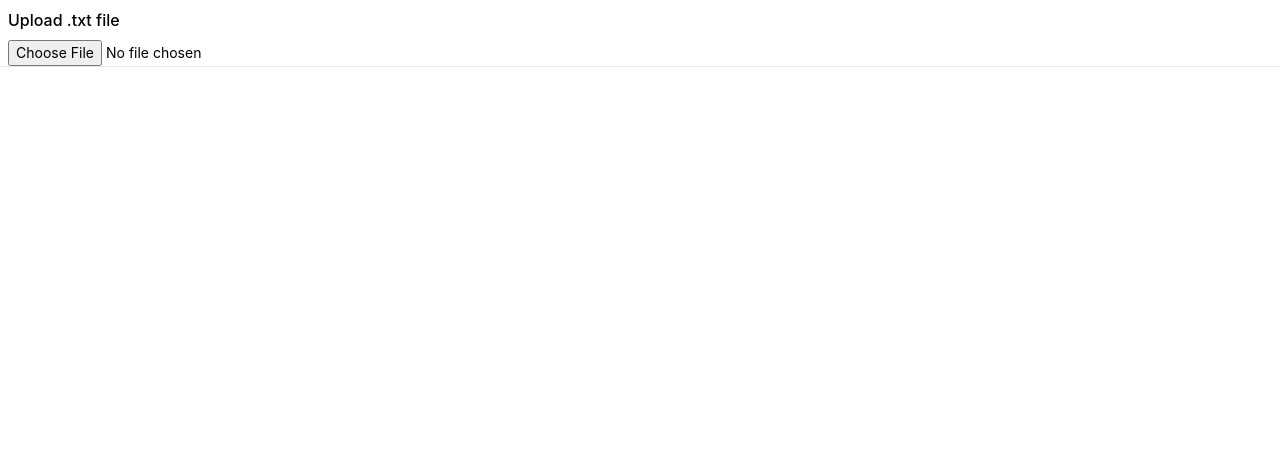
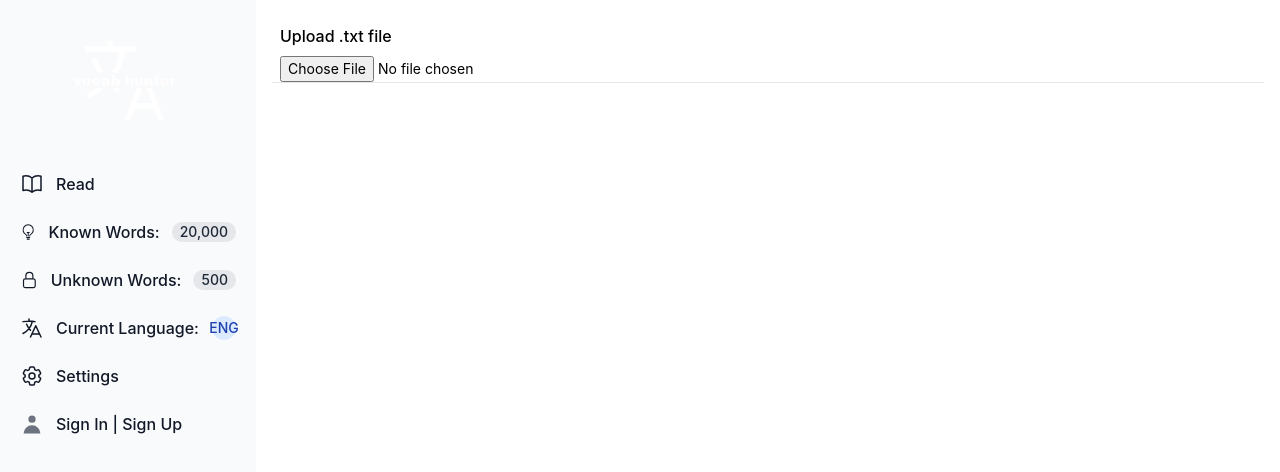
Before and after one commit to zehdi02/vocab-hunter, a React (Create React App) app: page / in a window 1280 px wide. Shown: the top 472 px of the page. Built offline with nearby package versions, Linux system fonts and the light colour scheme.

Commit message:
Added Sidebar boilerplate

```diff
--- a/src/App.js
+++ b/src/App.js
@@ -1,12 +1,12 @@
 import "./App.css";
-import Reader from "./components/Reader/Reader";
+import Sidebar from "./components/Sidebar/Sidebar";
 
 
 function App() {
   return (
     <div className="App">
 
-      <Reader />
+      <Sidebar />
 
     </div>
   );
--- /dev/null
+++ b/src/components/Sidebar/Sidebar.js
@@ -0,0 +1,86 @@
+import Reader from "../Reader/Reader";
+
+function Sidebar() {
+  return (
+    <div className="Sidebar">
+
+      <button data-drawer-target="logo-sidebar" data-drawer-toggle="logo-sidebar" aria-controls="logo-sidebar" type="button" class="inline-flex items-center p-2 mt-2 ml-3 text-sm text-gray-500 rounded-lg sm:hidden hover:bg-gray-100 focus:outline-none focus:ring-2 focus:ring-gray-200 dark:text-gray-400 dark:hover:bg-gray-700 dark:focus:ring-gray-600">
+        <span class="sr-only">Open sidebar</span>
+        <svg class="w-6 h-6" aria-hidden="true" fill="currentColor" viewBox="0 0 20 20" xmlns="http://www.w3.org/2000/svg">
+            <path clip-rule="evenodd" fill-rule="evenodd" d="M2 4.75A.75.75 0 012.75 4h14.5a.75.75 0 010 1.5H2.75A.75.75 0 012 4.75zm0 10.5a.75.75 0 01.75-.75h7.5a.75.75 0 010 1.5h-7.5a.75.75 0 01-.75-.75zM2 10a.75.75 0 01.75-.75h14.5a.75.75 0 010 1.5H2.75A.75.75 0 012 10z"></path>
+        </svg>
+      </button>
+
+      <aside id="logo-sidebar" class="fixed top-0 left-0 z-40 w-64 h-screen transition-transform -translate-x-full sm:translate-x-0" aria-label="Sidebar">
+        <div class="h-full px-3 py-4 overflow-y-auto bg-gray-50 dark:bg-gray-800">
+            <a href="https://flowbite.com/" class="flex items-center pl-2.5 mb-5">
+              <img src={require('../../imgs/vocab-hunter-icon.png')} class="sm:h-32" alt="Vocab-Hunter Logo" />
+              {/* <span class="self-center text-xl font-semibold whitespace-nowrap dark:text-white">Flowbite</span> */}
+            </a>
+            <ul class="space-y-2 font-medium">
+              <li>
+                  <a href="#" class="flex items-center p-2 text-gray-900 rounded-lg dark:text-white hover:bg-gray-100 dark:hover:bg-gray-700">
+                    <svg xmlns="http://www.w3.org/2000/svg" fill="none" viewBox="0 0 24 24" stroke-width="1.5" stroke="currentColor" class="w-6 h-6">
+                      <path stroke-linecap="round" stroke-linejoin="round" d="M12 6.042A8.967 8.967 0 006 3.75c-1.052 0-2.062.18-3 .512v14.25A8.987 8.987 0 016 18c2.305 0 4.408.867 6 2.292m0-14.25a8.966 8.966 0 016-2.292c1.052 0 2.062.18 3 .512v14.25A8.987 8.987 0 0018 18a8.967 8.967 0 00-6 2.292m0-14.25v14.25" />
+                    </svg>
+                    <span class="ml-3">Read</span>
+                  </a>
+              </li>
+              <li>
+                  <a href="#" class="flex items-center p-2 text-gray-900 rounded-lg dark:text-white hover:bg-gray-100 dark:hover:bg-gray-700">
+                    <svg xmlns="http://www.w3.org/2000/svg" fill="none" viewBox="0 0 24 24" stroke-width="1.5" stroke="currentColor" class="w-6 h-6">
+                      <path stroke-linecap="round" stroke-linejoin="round" d="M12 18v-5.25m0 0a6.01 6.01 0 001.5-.189m-1.5.189a6.01 6.01 0 01-1.5-.189m3.75 7.478a12.06 12.06 0 01-4.5 0m3.75 2.383a14.406 14.406 0 01-3 0M14.25 18v-.192c0-.983.658-1.823 1.508-2.316a7.5 7.5 0 10-7.517 0c.85.493 1.509 1.333 1.509 2.316V18" />
+                    </svg>
+                    <span class="flex-1 ml-3 whitespace-nowrap">Known Words: </span>
+                    <span class="inline-flex items-center justify-center px-2 ml-3 text-sm font-medium text-gray-800 bg-gray-200 rounded-full dark:bg-gray-700 dark:text-gray-300">20,000</span>
+                  </a>
+              </li>
+              <li>
+                  <a href="#" class="flex items-center p-2 text-gray-900 rounded-lg dark:text-white hover:bg-gray-100 dark:hover:bg-gray-700">
+                  <svg xmlns="http://www.w3.org/2000/svg" fill="none" viewBox="0 0 24 24" stroke-width="1.5" stroke="currentColor" class="w-6 h-6">
+                    <path stroke-linecap="round" stroke-linejoin="round" d="M16.5 10.5V6.75a4.5 4.5 0 10-9 0v3.75m-.75 11.25h10.5a2.25 2.25 0 002.25-2.25v-6.75a2.25 2.25 0 00-2.25-2.25H6.75a2.25 2.25 0 00-2.25 2.25v6.75a2.25 2.25 0 002.25 2.25z" />
+                  </svg>
+                  <span class="flex-1 ml-3 whitespace-nowrap">Unknown Words: </span>
+                  <span class="inline-flex items-center justify-center px-2 ml-3 text-sm font-medium text-gray-800 bg-gray-200 rounded-full dark:bg-gray-700 dark:text-gray-300">500</span>
+                  </a>
+              </li>
+              <li>
+                  <a href="#" class="flex items-center p-2 text-gray-900 rounded-lg dark:text-white hover:bg-gray-100 dark:hover:bg-gray-700">
+                    <svg xmlns="http://www.w3.org/2000/svg" fill="none" viewBox="0 0 24 24" stroke-width="1.5" stroke="currentColor" class="w-6 h-6">
+                      <path stroke-linecap="round" stroke-linejoin="round" d="M10.5 21l5.25-11.25L21 21m-9-3h7.5M3 5.621a48.474 48.474 0 016-.371m0 0c1.12 0 2.233.038 3.334.114M9 5.25V3m3.334 2.364C11.176 10.658 7.69 15.08 3 17.502m9.334-12.138c.896.061 1.785.147 2.666.257m-4.589 8.495a18.023 18.023 0 01-3.827-5.802" />
+                    </svg>
+                    <span class="flex-1 ml-3 whitespace-nowrap">Current Language: </span>
+                    <span class="inline-flex items-center justify-center w-3 h-3 p-3 ml-3 text-sm font-medium text-blue-800 bg-blue-100 rounded-full dark:bg-blue-900 dark:text-blue-300">ENG</span>
+                  </a>
+              </li>
+              <li>
+                  <a href="#" class="flex items-center p-2 text-gray-900 rounded-lg dark:text-white hover:bg-gray-100 dark:hover:bg-gray-700">
+                    <svg xmlns="http://www.w3.org/2000/svg" fill="none" viewBox="0 0 24 24" stroke-width="1.5" stroke="currentColor" class="w-6 h-6">
+                      <path stroke-linecap="round" stroke-linejoin="round" d="M9.594 3.94c.09-.542.56-.94 1.11-.94h2.593c.55 0 1.02.398 1.11.94l.213 1.281c.063.374.313.686.645.87.074.04.147.083.22.127.324.196.72.257 1.075.124l1.217-.456a1.125 1.125 0 011.37.49l1.296 2.247a1.125 1.125 0 01-.26 1.431l-1.003.827c-.293.24-.438.613-.431.992a6.759 6.759 0 010 .255c-.007.378.138.75.43.99l1.005.828c.424.35.534.954.26 1.43l-1.298 2.247a1.125 1.125 0 01-1.369.491l-1.217-.456c-.355-.133-.75-.072-1.076.124a6.57 6.57 0 01-.22.128c-.331.183-.581.495-.644.869l-.213 1.28c-.09.543-.56.941-1.11.941h-2.594c-.55 0-1.02-.398-1.11-.94l-.213-1.281c-.062-.374-.312-.686-.644-.87a6.52 6.52 0 01-.22-.127c-.325-.196-.72-.257-1.076-.124l-1.217.456a1.125 1.125 0 01-1.369-.49l-1.297-2.247a1.125 1.125 0 01.26-1.431l1.004-.827c.292-.24.437-.613.43-.992a6.932 6.932 0 010-.255c.007-.378-.138-.75-.43-.99l-1.004-.828a1.125 1.125 0 01-.26-1.43l1.297-2.247a1.125 1.125 0 011.37-.491l1.216.456c.356.133.751.072 1.076-.124.072-.044.146-.087.22-.128.332-.183.582-.495.644-.869l.214-1.281z" />
+                      <path stroke-linecap="round" stroke-linejoin="round" d="M15 12a3 3 0 11-6 0 3 3 0 016 0z" />
+                    </svg>
+                    <span class="flex-1 ml-3 whitespace-nowrap">Settings</span>
+                  </a>
+              </li>
+              <li>
+                  <a href="#" class="flex items-center p-2 text-gray-900 rounded-lg dark:text-white hover:bg-gray-100 dark:hover:bg-gray-700">
+                    <svg aria-hidden="true" class="flex-shrink-0 w-6 h-6 text-gray-500 transition duration-75 dark:text-gray-400 group-hover:text-gray-900 dark:group-hover:text-white" fill="currentColor" viewBox="0 0 20 20" xmlns="http://www.w3.org/2000/svg"><path fill-rule="evenodd" d="M10 9a3 3 0 100-6 3 3 0 000 6zm-7 9a7 7 0 1114 0H3z" clip-rule="evenodd"></path></svg>
+                    <span class="flex-1 ml-3 whitespace-nowrap">Sign In | Sign Up</span>
+                  </a>
+              </li>
+
+            </ul>
+        </div>
+      </aside>
+
+      <div class="p-4 sm:ml-64">
+       <Reader />
+
+      </div>
+
+
+    </div>
+  );
+}
+
+export default Sidebar;
```
Also changed, not shown: src/imgs/vocab-hunter-icon.png.
